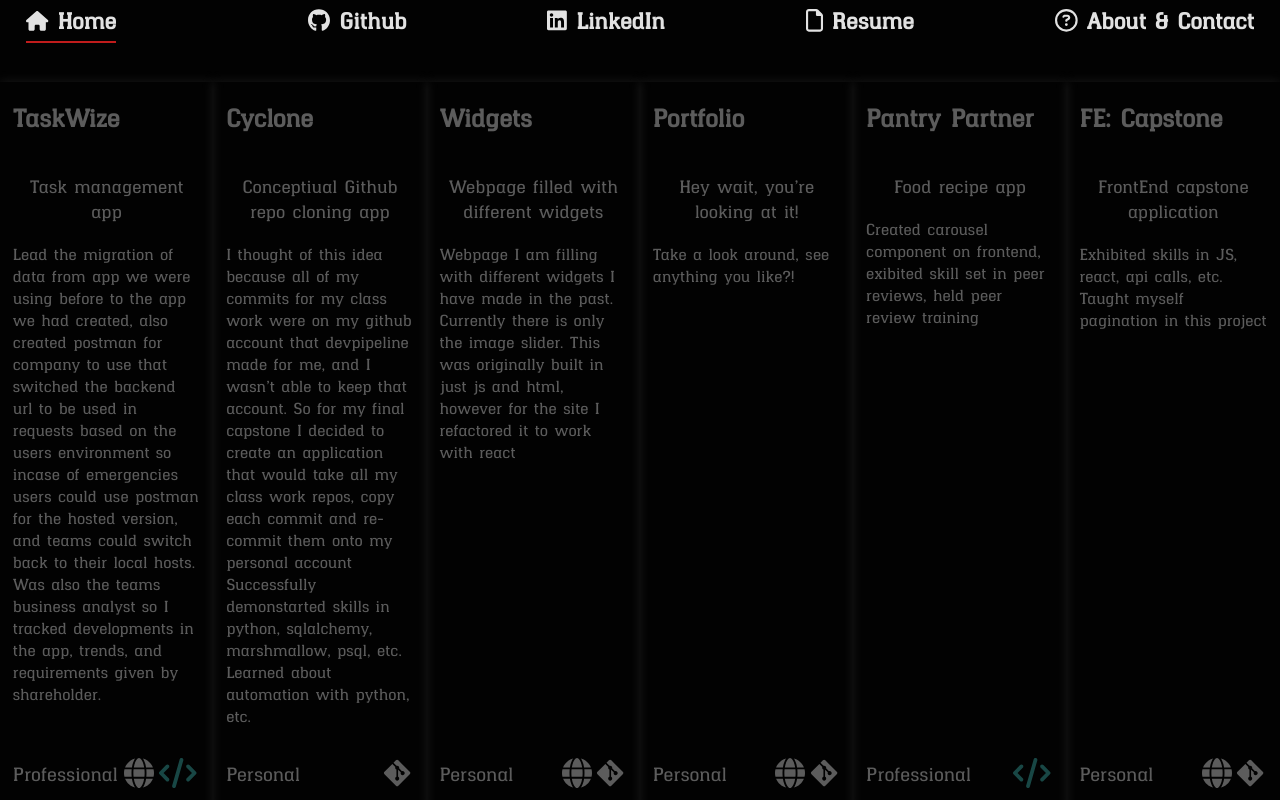
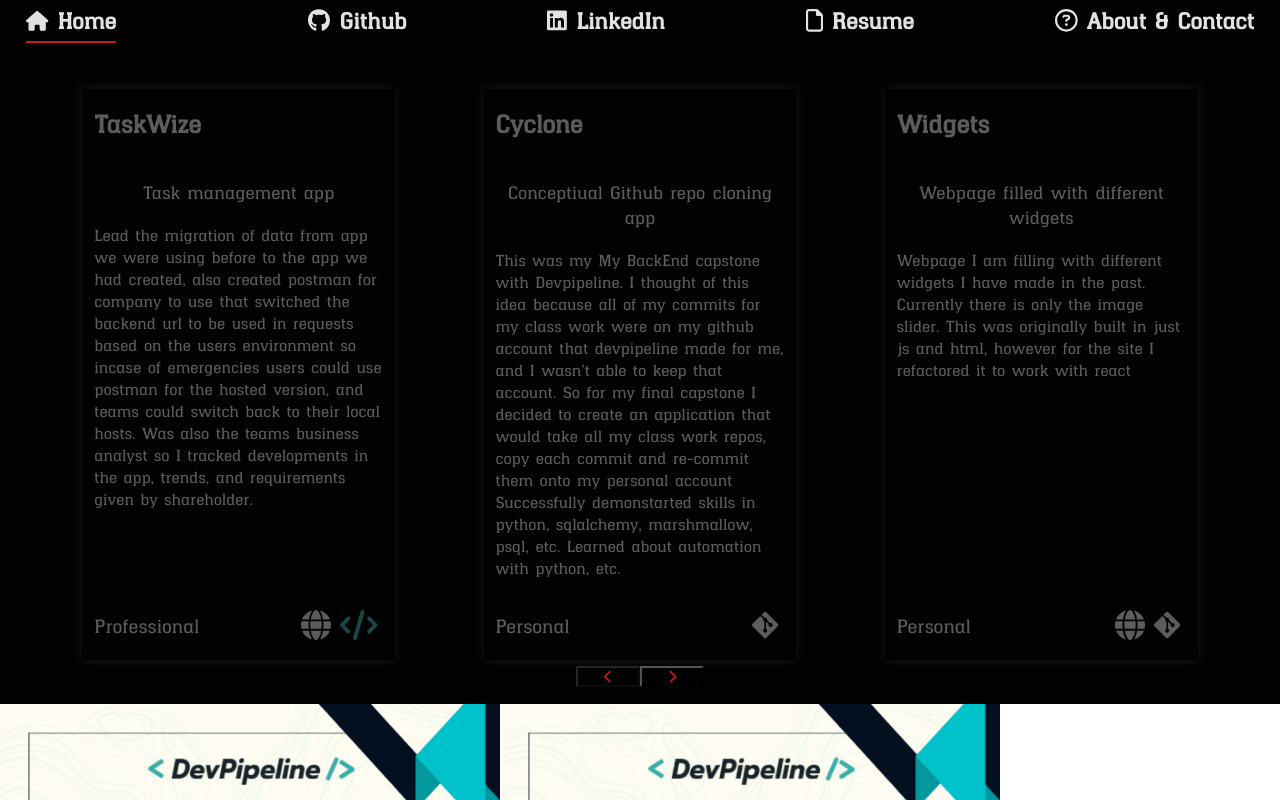
Before and after one commit to Jamesh431/Jamesh431.github.io, a React (Create React App) app: page /home in a window 1280 px wide. Shown: the top 800 px of the page. Built offline with nearby package versions, Linux system fonts and the light colour scheme.

Commit message:
implemented carousel

```diff
--- /dev/null
+++ b/src/components/context/appDataContext.js
@@ -0,0 +1,3 @@
+import { createContext } from "react";
+
+export const CarouselContext = createContext(null);
--- /dev/null
+++ b/src/components/customComponents/Carousel.jsx
@@ -0,0 +1,76 @@
+import { useState, useEffect } from "react";
+import { FontAwesomeIcon } from "@fortawesome/react-fontawesome"; // need to use chevrons for this
+// lines with comments that are empty are fixed imports/reworked code
+import useWindowSize from "../helpers/useWindowSize"; //
+import { sortCarouselData } from "../helpers/sortCarouselData"; //
+import { truncatePageNumbers } from "../helpers/arrayUtils"; //
+import { CarouselContext } from "../context/appDataContext"; //
+
+export default function Carousel({ children, data, views }) {
+  const [currentSlide, setCurrentSlide] = useState(0);
+  const [cardsPerSlide, setCardsPerSlide] = useState(5);
+  const sortedData = sortCarouselData(data, cardsPerSlide); // error caused when improper card is inserted when mounting on app.js
+  const { width } = useWindowSize();
+
+  const defaultCarouselData = {
+    data: sortedData,
+    currentSlide,
+  };
+
+  useEffect(() => {
+    for (const view in views) {
+      if (width <= view) {
+        setCardsPerSlide(views[view]);
+        break;
+      }
+    }
+  }, [width, views]);
+
+  const renderCarousel = () => {
+    const truncatedPageNumbers = truncatePageNumbers(
+      7,
+      currentSlide,
+      sortedData.length
+    );
+
+    return truncatedPageNumbers.map((pageNum) => {
+      return pageNum.page === "..." ? (
+        <p key={pageNum.id}>{pageNum.page}</p>
+      ) : (
+        <button
+          key={`carousel-button-${pageNum.id}`}
+          className={`${pageNum.page - 1 === currentSlide ? "active" : ""}`}
+          onClick={() => setCurrentSlide(pageNum.page - 1)}
+        >
+          {pageNum.page}
+        </button>
+      );
+    });
+  };
+
+  return (
+    <CarouselContext.Provider value={defaultCarouselData}>
+      <div className="carousel-container">
+        {children}
+
+        <div className="control-buttons-wrapper">
+          <button
+            onClick={() => setCurrentSlide((prev) => prev - 1)}
+            disabled={currentSlide === 0}
+          >
+            <FontAwesomeIcon icon="fa-solid fa-chevron-left" />
+          </button>
+
+          <div className="page-numbers-wrapper">{renderCarousel()}</div>
+
+          <button
+            onClick={() => setCurrentSlide((prev) => prev + 1)}
+            disabled={currentSlide === sortedData.length - 1}
+          >
+            <FontAwesomeIcon icon="fa-solid fa-chevron-right" />
+          </button>
+        </div>
+      </div>
+    </CarouselContext.Provider>
+  );
+}
--- /dev/null
+++ b/src/components/customComponents/CarouselSlide.jsx
@@ -0,0 +1,36 @@
+import { useContext } from "react";
+
+import { CarouselContext } from "../context/appDataContext"; //
+
+export default function CarouselSlide({ card, title }) {
+  const { data, currentSlide } = useContext(CarouselContext); //
+
+  const Card = card;
+  const renderCards = (cards) =>
+    cards.map((card, idx) => <Card key={idx} data={card} />);
+
+  const renderSlides = () => {
+    return data.map((slide, idx) => (
+      <div
+        className="carousel-slide-wrapper"
+        style={{ transform: `translateX(${-currentSlide * 100}%)` }}
+      >
+        {renderCards(slide)}
+      </div>
+
+      // <CarouselSlide
+      //   key={`slide-${idx}`}
+      //   transform={`translateX(${-currentSlide * 100}%)`}
+      //   cardOrientation={cardOrientation}
+      //   data={slide}
+      //   card={card}
+      // />
+    ));
+  };
+
+  return (
+    <div className="carousel-wrapper">
+      <div className="slides-wrapper">{renderSlides()}</div>
+    </div>
+  );
+}
--- /dev/null
+++ b/src/components/helpers/arrayUtils.js
@@ -0,0 +1,41 @@
+export const createPageObject = (num, idx) => ({
+  page: num,
+  id: idx,
+});
+
+export const truncatePageNumbers = (
+  maxNumberOfPageButtons,
+  currentPage,
+  maxPage
+) => {
+  if (maxNumberOfPageButtons >= maxPage) {
+    return pageRange(1, maxPage).map(createPageObject);
+  }
+
+  if (currentPage < maxNumberOfPageButtons - 2) {
+    const workingArr = pageRange(1, maxNumberOfPageButtons - 2);
+    return [...workingArr, "...", maxPage].map(createPageObject);
+  }
+
+  if (currentPage >= maxPage - (maxNumberOfPageButtons - 2)) {
+    const workingArr = pageRange(
+      maxPage - (maxNumberOfPageButtons - 3),
+      maxPage
+    );
+    return [1, "...", ...workingArr].map(createPageObject);
+  }
+
+  const offset = maxNumberOfPageButtons % 2 === 0 ? 2 : 1;
+  const workingArr = pageRange(currentPage - offset, currentPage + 1);
+  return [1, "...", ...workingArr, "...", maxPage].map(createPageObject);
+};
+
+export const pageRange = (start, end) => {
+  let rangeList = [];
+
+  for (let i = start; i <= end; i++) {
+    rangeList.push(i);
+  }
+
+  return rangeList;
+};
--- a/src/components/helpers/icons.js
+++ b/src/components/helpers/icons.js
@@ -4,6 +4,8 @@ import {
   faCode,
   faGlobe,
   faXmark,
+  faChevronLeft,
+  faChevronRight,
 } from "@fortawesome/free-solid-svg-icons";
 
 import { far } from "@fortawesome/free-regular-svg-icons";
@@ -28,6 +30,8 @@ export default function initIcons() {
     faCode,
     faGlobe,
     faXmark,
+    faChevronLeft,
+    faChevronRight,
     faSquareGithub,
     faLinkedin,
     faGitAlt,
--- a/src/components/helpers/projects.js
+++ b/src/components/helpers/projects.js
@@ -15,7 +15,7 @@ const projects = [
     company: null,
     description: "Conceptiual Github repo cloning app",
     accomplishments:
-      "I thought of this idea because all of my commits for my class work were on my github account that devpipeline made for me, and I wasn't able to keep that account. So for my final capstone I decided to create an application that would take all my class work repos, copy each commit and re-commit them onto my personal account Successfully demonstarted skills in python, sqlalchemy, marshmallow, psql, etc. Learned about automation with python, etc.",
+      "This was my My BackEnd capstone with Devpipeline. I thought of this idea because all of my commits for my class work were on my github account that devpipeline made for me, and I wasn't able to keep that account. So for my final capstone I decided to create an application that would take all my class work repos, copy each commit and re-commit them onto my personal account Successfully demonstarted skills in python, sqlalchemy, marshmallow, psql, etc. Learned about automation with python, etc.",
     hostedURL: null,
     githubRepoURL: "https://github.com/Jamesh431/Cyclone",
   },
@@ -49,12 +49,12 @@ const projects = [
     githubRepoURL: null,
   },
   {
-    project_name: "FE: Capstone",
+    project_name: "BlueBox",
     project_type: "Personal",
     company: null,
-    description: "FrontEnd capstone application",
+    description: "Conceptual Tv show-time website",
     accomplishments:
-      "Exhibited skills in JS, react, api calls, etc. Taught myself pagination in this project",
+      "This was my My FrontEnd capstone with Devpipeline. I created a model movie site with tvmaze api. Exhibited skills in JS, react, api calls, etc. Taught myself pagination in this project",
     hostedURL: "https://main--stellular-eclair-411bca.netlify.app/",
     githubRepoURL: "https://github.com/James-Devpipline/fe-32-fe-capstone",
   },
--- /dev/null
+++ b/src/components/helpers/sortCarouselData.js
@@ -0,0 +1,15 @@
+export const sortCarouselData = (data, itemsPerPage) => {
+  const numChunks = Math.ceil(data.length / itemsPerPage);
+  const chunks = [];
+
+  for (let i = 0; i < numChunks; i++) {
+    const start = i * itemsPerPage;
+    const end = start + itemsPerPage;
+    const chunk = data.slice(start, end);
+    chunks.push(chunk);
+  }
+
+  console.log(chunks);
+
+  return chunks;
+};
--- /dev/null
+++ b/src/components/helpers/useWindowSize.js
@@ -0,0 +1,25 @@
+import { useState, useEffect } from "react";
+
+const useWindowSize = () => {
+  const [windowSize, setWindowSize] = useState({
+    width: window.innerWidth,
+    height: window.innerHeight,
+  });
+
+  useEffect(() => {
+    const handleResize = () => {
+      setWindowSize({
+        width: window.innerWidth,
+        height: window.innerHeight,
+      });
+    };
+
+    window.addEventListener("resize", handleResize);
+
+    return () => window.removeEventListener("resize", handleResize);
+  }, []);
+
+  return windowSize;
+};
+
+export default useWindowSize;
--- a/src/components/pages/LandingPage.jsx
+++ b/src/components/pages/LandingPage.jsx
@@ -2,6 +2,8 @@ import projects from "../helpers/projects";
 import ProjectCard from "../util/ProjectCard";
 import MountCertificates from "../util/MountCertificates";
 import certsArray from "../helpers/certficatesArray";
+import Carousel from "../customComponents/Carousel";
+import CarouselSlide from "../customComponents/CarouselSlide";
 
 function mountProjectsInformation() {
   return projects.map((project, idx) => (
@@ -13,7 +15,18 @@ export default function LandingPage() {
   return (
     <div className="landing-page">
       <div className="projects-container">
-        {mountProjectsInformation(certsArray)}
+        <Carousel
+          data={projects}
+          views={{
+            504: 2,
+            768: 2,
+            1024: 3,
+            1440: 3,
+            2560: 3,
+          }}
+        >
+          <CarouselSlide card={ProjectCard} title="Title" />
+        </Carousel>
       </div>
 
       <div className="certificates-container">
--- a/src/styles/pages/landingpage.scss
+++ b/src/styles/pages/landingpage.scss
@@ -3,6 +3,45 @@
     display: flex;
     margin-bottom: 17px;
     justify-content: space-evenly;
+
+    .carousel-container {
+      .carousel-wrapper {
+        padding: 0 2.5%;
+
+        .slides-wrapper {
+          display: flex;
+          overflow: hidden;
+
+          .carousel-slide-wrapper {
+            display: flex;
+            justify-content: space-around;
+            min-width: 100%;
+            box-sizing: border-box;
+            padding: 0.5%;
+            transition: transform 250ms ease-in-out;
+          }
+        }
+      }
+
+      .control-buttons-wrapper {
+        display: flex;
+        justify-content: center;
+
+        button {
+          background-color: transparent;
+          width: 5%;
+          height: 5%;
+
+          svg {
+            color: $selected-anchor-color;
+          }
+        }
+
+        .page-numbers-wrapper {
+          display: none;
+        }
+      }
+    }
   }
 
   .certificates-container {
--- a/src/styles/util/projectcard.scss
+++ b/src/styles/util/projectcard.scss
@@ -2,7 +2,7 @@
   display: flex;
   flex-direction: column;
   padding: 0 1%;
-  width: 20%;
+  width: 24%;
   box-shadow: 0px 0px 10px #3b3b3b;
   cursor: default;
   opacity: 0.4;
```
